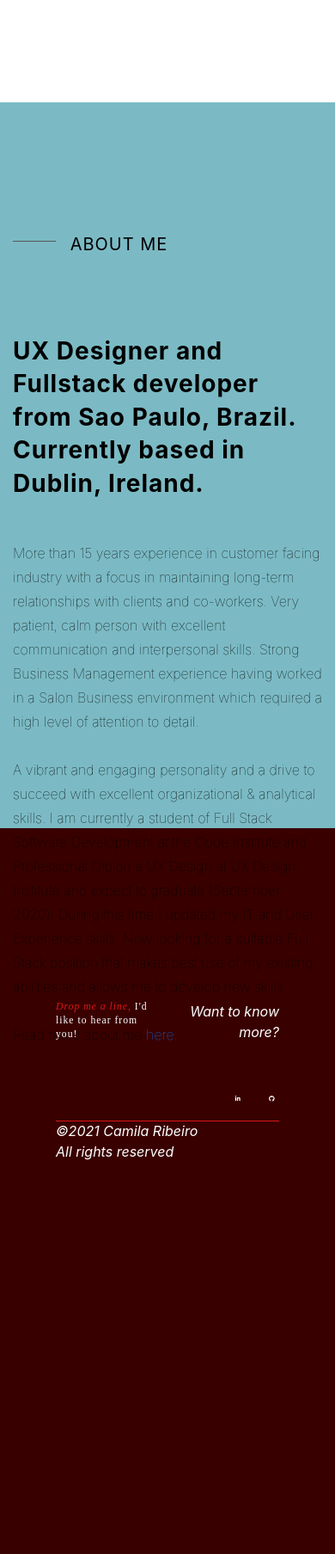
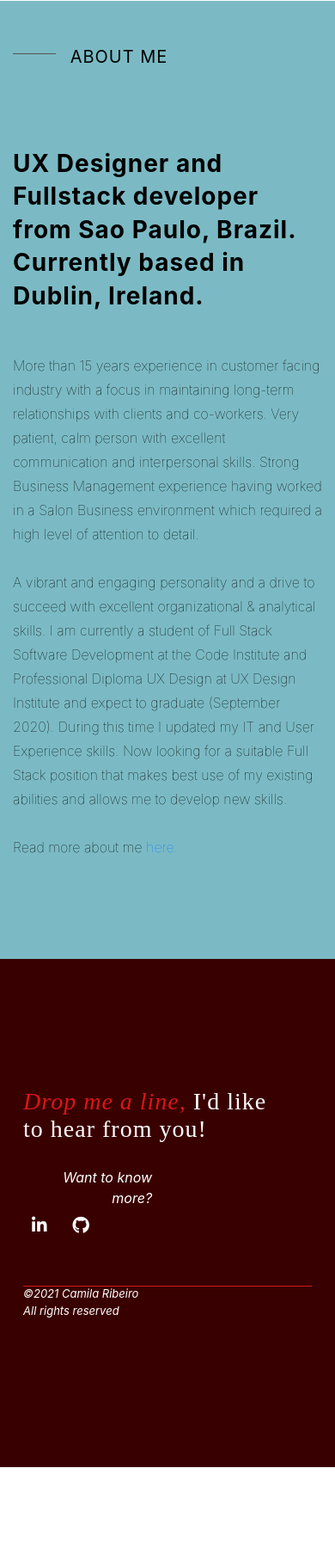
Before and after one commit to Camila-Ribeiro/MyPortfolio, a Flask app: page / in a window 390 px wide; the page is wider, and only the part inside the window is pictured. Shown: the part 4243-6050 px from the top of that part at 86% size. After the commit the page ends 5949 px from the top of that part, so only its background shows below. Run offline with Flask 2, Linux system fonts and the light colour scheme; some libraries are stand-ins or nearby versions.

Commit message:
Add responsive style for mobile on index page, portfolio and contact sections

```diff
--- a/static/css/style.css
+++ b/static/css/style.css
@@ -199,6 +199,10 @@
     max-width: 1100px;
 }
 
+.projects p {
+    color: #888;
+}
+
 .container-flex {
     display: flex;
     z-index: 100;
@@ -216,9 +220,9 @@
     width: 100%;
 }
 
-.text-darkGrey {
+/* .text-darkGrey {
     color: #888;
-}
+} */
 
 .role {
     background-color: #e4e2e2;
@@ -344,10 +348,6 @@
     line-height: 1.75;
 }
 
-/* .mT-80 {
-    margin-top: 80px;
-} */
-
 .about-wrapper .heading:before {
     margin: 11px 10px 100px 0;
 }
@@ -356,7 +356,7 @@
 .contact-section {
     background-color: #390000;
     width: 100vw;
-    height: 100vh;
+    height: 70vh;
     color: white;
     padding-top: 200px;
 }
@@ -388,7 +388,7 @@
 }
 
 section .innerContact .row .col:last-child {
-    width: 40%;
+    /* width: 40%; */
     text-align: right;
 }
 
@@ -406,7 +406,7 @@
 }
 
 section .innerContact .row .col:last-child .socials a {
-    font-size: 1.75VW;
+    font-size: 20px;
     color: #fff;
     display: inline-block;
     margin-right: 1.38888889VW;
@@ -885,18 +885,6 @@
     color: #fff;
 }
 
-.socials {
-    margin-top: 50px;
-}
-
-.socials a {
-    font-size: 2vw;
-    color: #fff;
-    display: inline-block;
-    width: 30px;
-    height: 30px;
-    margin-right: 30px;
-}
 /* ------------------------------------------------- override bootstrap*/
 
 
@@ -922,6 +910,74 @@
 }
 
 @media (max-width:767px) {
+    /* hello section */
+    .skewX {
+        height: 150px;
+        width: unset;
+    }
+
+    /* portfolio section */
+    .projects {
+        margin-top: 20px;
+        margin-bottom: 50px;
+    }
+
+    .mT-80 {
+        margin-top: 80px;
+    }
+
+    .mob-reverse {
+        flex-direction: column-reverse;
+    }
+
+    .container--projects {
+        padding-bottom: 60px;
+    }
+
+    .about-wrapper {
+        padding-top: 50px;
+    }
+
+    .about-section {
+        height: unset;
+    }
+
+    /* contact section */
+    .contentWrapper {
+        padding: 0;
+    }
+
+    .smallFooter div {
+        font-size: small;
+    }
+
+    .contact-section {
+        padding-top: 150px;
+    }
+
+    /* .col, .titleInfo {
+        display: block;
+    } */
+
+    section .innerContact .row .col:last-child .label {
+        width: 150px;
+        margin-top: 20px;
+        font-size: 16px;
+    }
+
+    .titleInfo {
+        font-size: 28px;
+        line-height: 32px;
+        width: 300px;
+    }
+    .socials {
+        margin-bottom: 50px;
+        text-align: left;
+    }
+
+    .socials a i {
+        margin: 10px;
+    }
 
     /* about me page */
     .about-lines {
--- a/templates/index.html
+++ b/templates/index.html
@@ -46,13 +46,13 @@
       {% for project in portifolio %}
 
         <div class="container container--projects">
-          <div class="row">
+
 
             {% if loop.index % 2 !=0 %}
-
-            <div class="col-md-7">
+            <div class="row mob-reverse">
+            <div class="col-md-7 projects">
                 <h3> {{project.name }} </a></h3>
-                <p class="mt-3 text-darkGrey">
+                <p class="mt-4 text-darkGrey">
                   {{ project.description }}
                 </p>
                 <div class="container-flex justify-content-start">
@@ -60,24 +60,26 @@
                     <h5 class="role p-2">{{ p }}</h5>
                   {% endfor %}
                 </div>
+                <div class="mT-80">
                   <a href="/projects/{{ project.url }}">
                     <div class="button hvr-sweep-up text-body">
                       View Case Study
                     </div>
                   </a>
                 </div>
+            </div>
             <div class="col-md-5">
                 <img class="img-responsive" src="{{ project.image_source }}">
             </div>
-
+          </div>
             {% else %}
-
+            <div class="row">
               <div class="col-md-5">
                 <img class="img-responsive" src="{{ project.image_source }}">
             </div>
-            <div class="col-md-7">
+            <div class="col-md-7 projects">
                 <h3> {{project.name }} </a></h3>
-                <p class="mt-3 text-darkGrey">
+                <p class="mt-4 text-darkGrey">
                   {{ project.description }}
                 </p>
                 <div class="container-flex justify-content-start">
@@ -85,14 +87,18 @@
                     <h5 class="role p-2">{{ p }}</h5>
                   {% endfor %}
                 </div>
+                <div class="mT-80">
                   <a href="/projects/{{ project.url }}">
                     <div class="button hvr-sweep-up text-body">
                       View Case Study
                     </div>
                   </a>
                 </div>
+            </div>
+            </div>
+
             {% endif %}
-          </div>
+
         </div>
       {% endfor %}
     </div>
```
Lines whose indentation alone changed are shown as unchanged.
